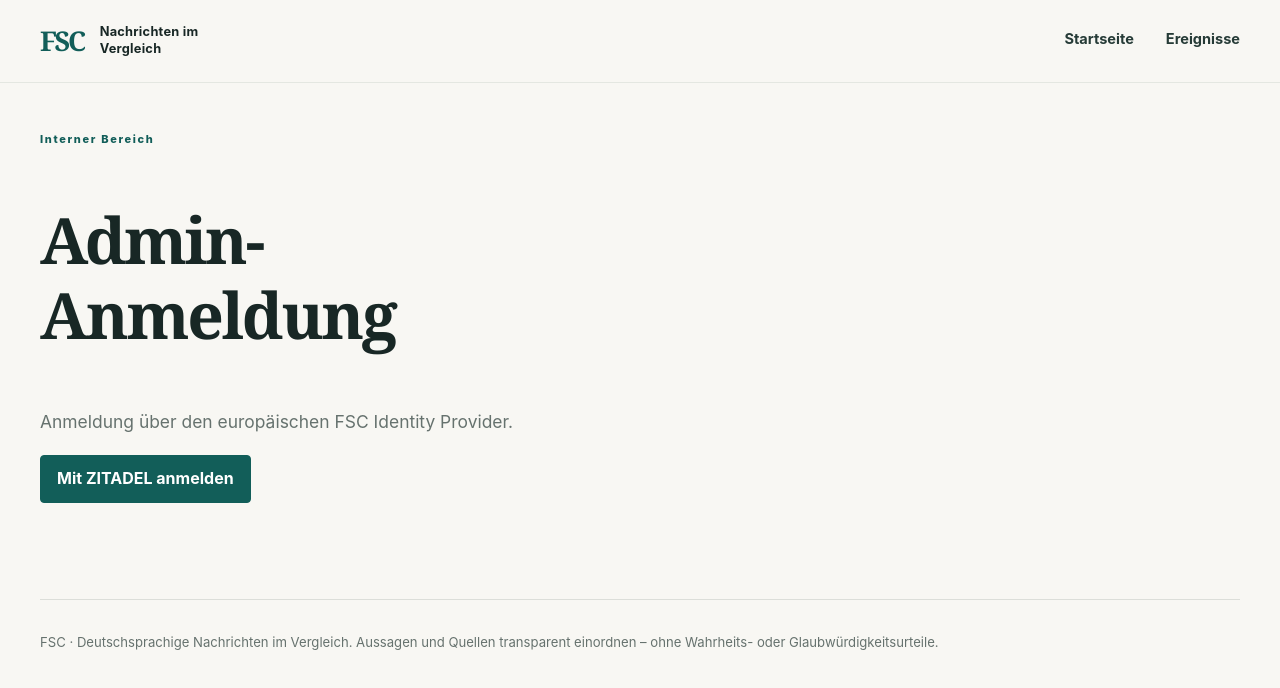
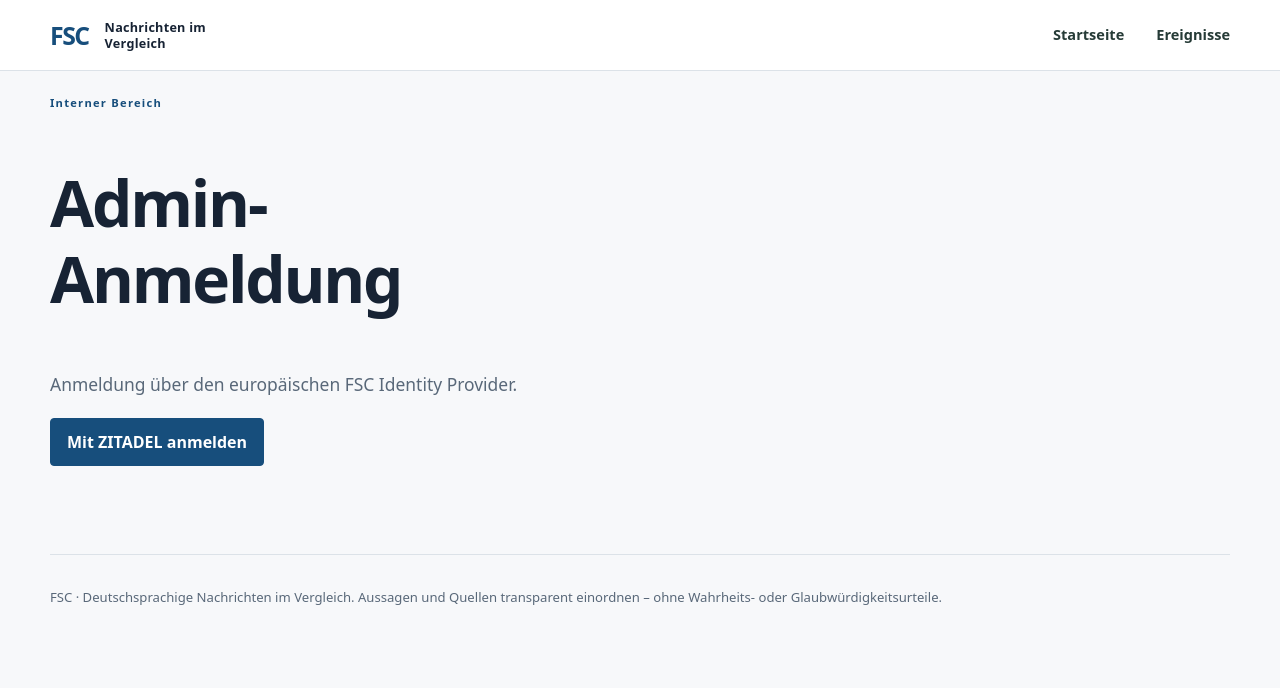
Before and after one commit to Slimfingers-com/fsc, a Next.js app in the folder frontend/: page /admin/login in a window 1280 px wide. Shown: the top 688 px of the page. Built offline with nearby package versions, Linux system fonts and the light colour scheme; no server answers.

Commit message:
Introduce restrained editorial design with clearer hierarchy and responsive story layout

```diff
--- a/frontend/app/globals.css
+++ b/frontend/app/globals.css
@@ -220,3 +220,75 @@ summary { cursor: pointer; color: var(--accent); font-weight: 700; }
 }
 
 .admin-login{max-width:560px}.admin-login-form{display:grid;gap:1rem}.admin-login-form label{display:grid;gap:.4rem;color:var(--muted)}.admin-error{color:var(--danger)!important}.admin-tabs{display:flex;gap:.6rem;margin:0 0 1.25rem}.admin-tabs a{border:1px solid var(--border);border-radius:999px;padding:.4rem .75rem;color:var(--muted)}.admin-tabs a.active{border-color:var(--accent);color:var(--accent2)}.provenance-heading{display:flex;justify-content:space-between;gap:1rem;align-items:start}.provenance-card form{margin:0}@media(max-width:760px){.provenance-heading{flex-direction:column}}
+
+/* Editorial redesign: quieter hierarchy, more useful content above the fold. */
+:root {
+  --bg: #f7f8fa;
+  --paper: #fff;
+  --surface2: #f1f4f6;
+  --border: #dce2e8;
+  --text: #172334;
+  --muted: #596879;
+  --accent: #174e7c;
+  --accent2: #123c62;
+  --max: 1180px;
+}
+body { font-family: system-ui, -apple-system, "Segoe UI", sans-serif; line-height: 1.55; }
+h1, h2, h3 { font-family: inherit; letter-spacing: -.035em; }
+.site-header { position: sticky; background: rgba(255,255,255,.97); border-color: var(--border); }
+.nav { height: 70px; }
+.brand-mark { font-family: inherit; font-weight: 850; font-size: 1.55rem; letter-spacing: -.06em; }
+.brand-text { font-size: .79rem; }
+.front-hero {
+  display: block;
+  min-height: 0;
+  margin: 1.8rem 0 2.4rem;
+  background: #102d47;
+  color: #fff;
+  border-radius: 14px;
+  overflow: hidden;
+}
+.front-hero-main { max-width: 930px; padding: clamp(2rem, 5vw, 4rem); }
+.front-hero .eyebrow { color: #9bd2ec; }
+.front-hero h1 { font-size: clamp(2.15rem, 4.4vw, 3.65rem); font-weight: 760; max-width: 750px; line-height: 1.12; }
+.front-hero h1 em { color: #cbe6fa; font-style: normal; font-weight: 570; }
+.front-hero .lead { color: #e0e9f0; max-width: 710px; line-height: 1.65; }
+.front-hero .search-form { max-width: 700px; margin-top: 1.7rem; }
+.search-form input { border-radius: 8px; min-height: 54px; }
+.search-form button { background: #fff; border-color: #fff; color: #163854; border-radius: 8px; padding: .75rem 1.2rem; }
+.search-form button:hover { background: #e4f1fa; border-color: #e4f1fa; color: #163854; }
+.hero-hint { color: #bfd4e1; margin-top: 1rem; }
+.section { padding: 1.45rem 0 2.5rem; }
+.section-heading h2 { font-size: clamp(1.5rem, 2.6vw, 2.1rem); font-weight: 760; }
+.featured-grid { grid-template-columns: repeat(2,minmax(0,1fr)); gap: 1rem; }
+.featured-story {
+  background: white;
+  border-color: var(--border);
+  border-radius: 10px;
+  min-height: 175px;
+  gap: .75rem;
+  padding: 1.5rem;
+}
+.featured-story:first-child { background: #f0f6fb; border-color: #cddfea; }
+.featured-story h3 { font: 720 clamp(1.16rem, 1.8vw, 1.5rem)/1.34 system-ui, sans-serif; }
+.featured-bottomline { color: var(--accent); }
+.news-list { border-color: #cbd5df; }
+.news-item { padding: 1.45rem 0; }
+.news-item h3 { font: 720 clamp(1.14rem,2vw,1.53rem)/1.32 system-ui,sans-serif; max-width: 900px; }
+.news-item p { color: var(--muted); line-height: 1.6; }
+.story-grid { grid-template-columns: repeat(2,minmax(0,1fr)); }
+.story-card { min-height: 188px; border-radius: 10px; }
+.story-card h2 { font-size: 1.28rem; }
+.metric,.claim-card,.difference,.card { border-radius: 10px; }
+.metric strong { font-family: inherit; }
+.tag { background: #f5f8fa; }
+.eyebrow { letter-spacing: .11em; font-size: .7rem; }
+@media (max-width: 680px) {
+  .nav { height: 62px; }
+  .front-hero { margin-top: .85rem; border-radius: 10px; }
+  .front-hero-main { padding: 1.8rem 1.3rem; }
+  .front-hero h1 { font-size: clamp(2rem,8.5vw,3.15rem); }
+  .featured-grid, .story-grid { grid-template-columns: 1fr; }
+  .featured-story { min-height: 150px; }
+  .search-form button { min-height: 50px; }
+}
```
